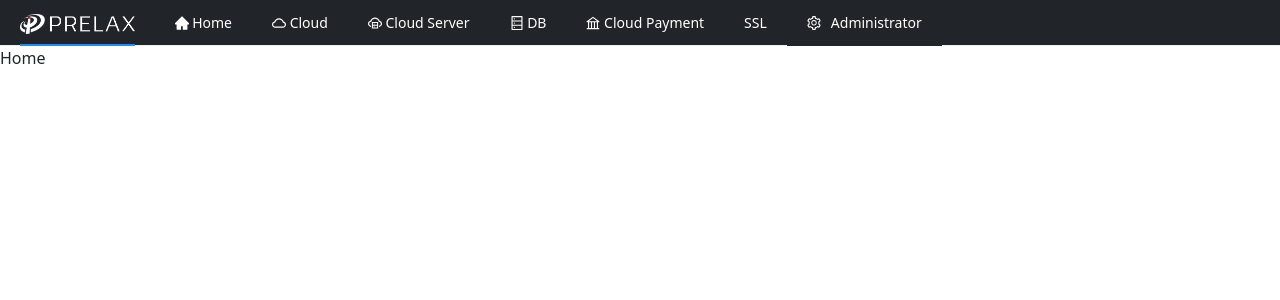
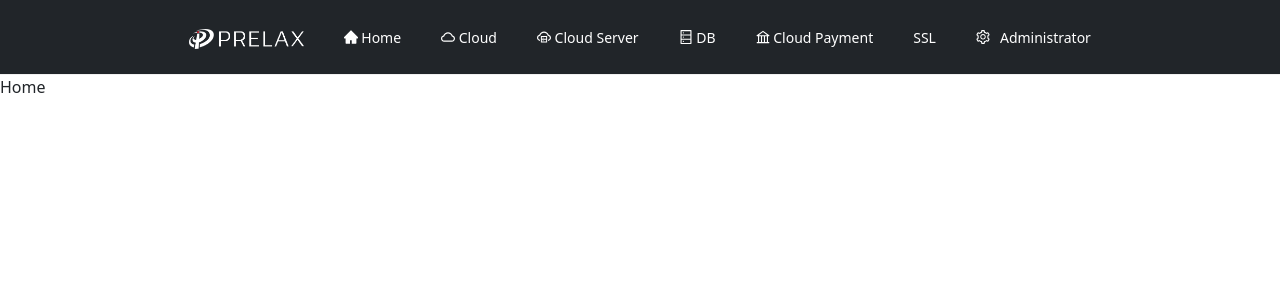
Before and after one commit to nadeem159/prelax, a React (Create React App) app: page / in a window 1280 px wide. Shown: the top 300 px of the page. Built offline with nearby package versions, Linux system fonts and the light colour scheme.

Commit message:
ui navbar

```diff
--- a/src/component/navbar/Navbar.jsx
+++ b/src/component/navbar/Navbar.jsx
@@ -8,7 +8,7 @@ const Navbar = () => {
   const {SubMenu} = Menu
   return (
 <div className='bg bg-black '>
-     <Menu mode='horizontal' className='bg text-white bg-dark color'>
+     <Menu mode='horizontal' className='bg text-white bg-dark color d-flex justify-content-center align-items-center' style={{height:"75px"}}>
          <Menu.Item>
            <NavLink to="/"> <img src='images/left-logo.png' alt='logo' style={{height:"20px"}} /></NavLink>
          </Menu.Item>
```
